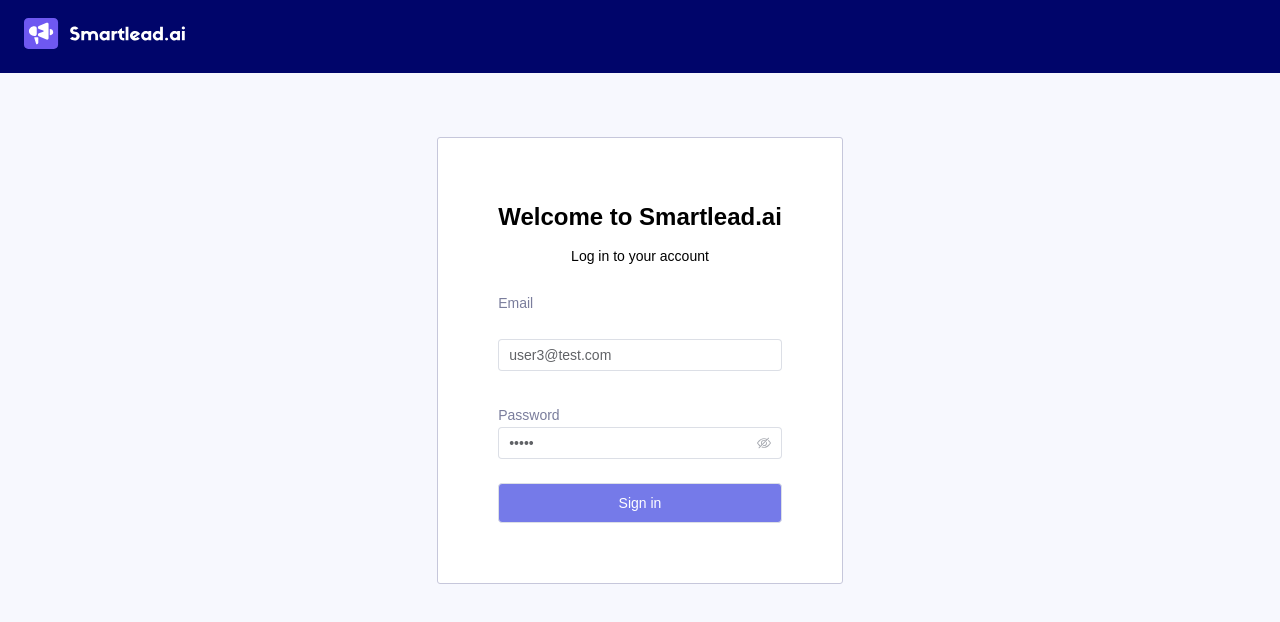
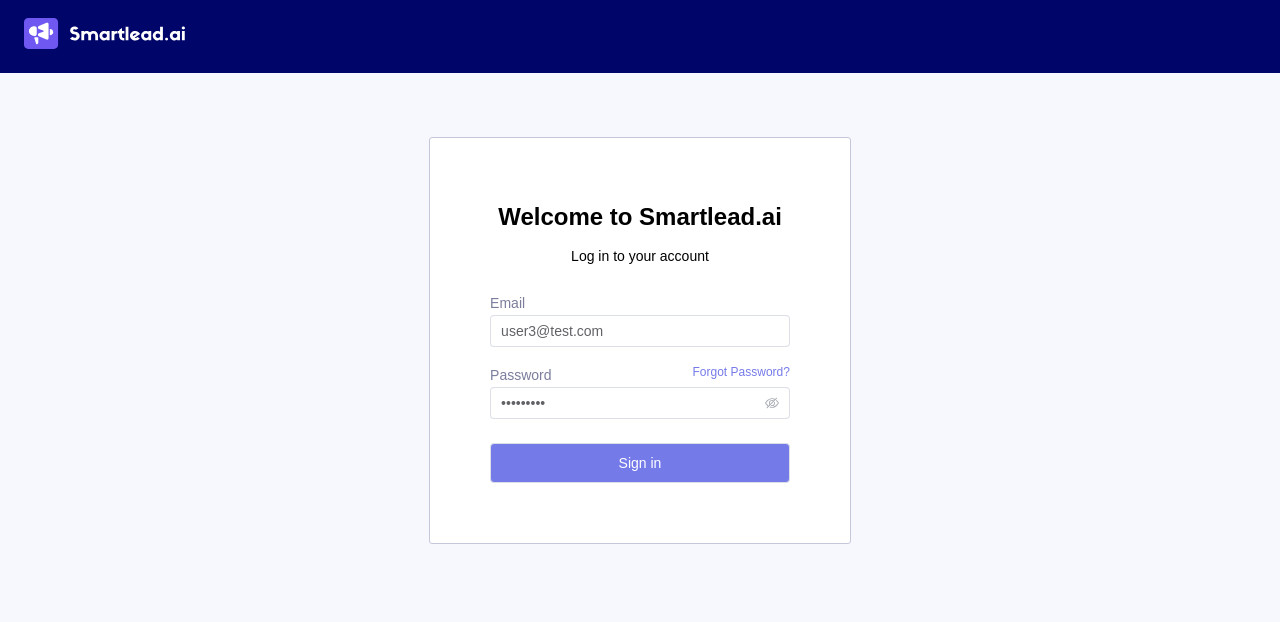
Before and after one commit to Manu-jayaprakash/smart-lead-ai, a Vue app: page / in a window 1280 px wide. Shown: the top 622 px of the page. Built offline with nearby package versions, Linux system fonts and the light colour scheme.

Commit message:
fix common input

```diff
--- a/src/components/common/CommonInput.vue
+++ b/src/components/common/CommonInput.vue
@@ -1,21 +1,17 @@
 <template>
-  <div>
-    <div v-if="label" class="common-input__label">
-      {{ label }}
-    </div>
-
-    <el-input
-      v-bind="$attrs"
-      v-model="model"
-      :placeholder="placeholder"
-      :type="inputType"
-      :show-password="inputType === 'password'"
-    />
-  </div>
+  <el-input
+    v-model="model"
+    :placeholder="placeholder"
+    :type="inputType"
+    :show-password="inputType === 'password'"
+  >
+    <template #prefix>
+      <slot name="prefix" />
+    </template>
+  </el-input>
 </template>
 <script lang="ts" setup>
 type Props = {
-  label?: string
   placeholder?: string
   inputType?: string
 }
@@ -26,10 +22,3 @@
   required: true
 })
 </script>
-
-<style lang="scss" scoped>
-.common-input__label {
-  line-height: 1.5rem;
-  color: #7a7d9c;
-}
-</style>
--- a/src/components/email-campaigns/EmailCampaigns.vue
+++ b/src/components/email-campaigns/EmailCampaigns.vue
@@ -10,9 +10,12 @@
       <CommonInput
         v-model="searchText"
         placeholder="Search Campaigns"
-        :prefix-icon="Search"
         class="email-campaigns__header-actions-search"
-      />
+      >
+        <template #prefix>
+          <el-icon><Search /></el-icon>
+        </template>
+      </CommonInput>
       <CommonButton label="+ Add Campaign" class="email-campaigns__header-actions-cta ml-lg" />
     </div>
   </div>
--- a/src/views/LoginView/LoginPage.vue
+++ b/src/views/LoginView/LoginPage.vue
@@ -4,20 +4,17 @@
 
     <p class="text-center">Log in to your account</p>
 
-    <CommonInput
-      v-model="email"
-      label="Email"
-      placeholder="enter email"
-      class="mb-md mt-lg"
-      inputType="email"
-    />
+    <div class="mt-lg">
+      <span class="login-page__form-label">Email</span>
+      <CommonInput v-model="email" placeholder="enter email" inputType="email" />
+    </div>
 
-    <CommonInput
-      v-model="password"
-      label="Password"
-      placeholder="enter password"
-      inputType="password"
-    />
+    <div class="mt-md">
+      <div class="flex">
+        <span class="login-page__form-label">Password</span>
+        <span class="login-page__form-forgot-password-label ml-auto">Forgot Password?</span>
+      </div>
+      <CommonInput v-model="password" placeholder="enter password" inputType="password" />
 
       <CommonButton
         label="Sign in"
@@ -25,6 +22,7 @@
         :is-disabled="!email || !password"
         @click="handleLoginSubmit"
       />
+    </div>
   </FormCard>
 </template>
 
@@ -45,4 +43,14 @@
 .login-page {
   margin: 4rem auto 0 auto;
 }
+.login-page__form-label {
+  line-height: 1.5rem;
+  color: #7a7d9c;
+}
+.login-page__form-forgot-password-label {
+  color: $primary;
+  cursor: pointer;
+  font-weight: 500;
+  font-size: 12px;
+}
 </style>
--- a/src/views/LoginView/composables/dummyUserCredentials.ts
+++ b/src/views/LoginView/composables/dummyUserCredentials.ts
@@ -1,14 +1,14 @@
 export const dummyUseCredentials = [
   {
     email: 'user1@test.com',
-    password: 'test1'
+    password: 'test1_!@#'
   },
   {
     email: 'user2@test.com',
-    password: 'test2'
+    password: 'test2_!@#'
   },
   {
     email: 'user3@test.com',
-    password: 'test3'
+    password: 'test3_!@#'
   }
 ]
--- a/src/views/LoginView/composables/useLoginPage.ts
+++ b/src/views/LoginView/composables/useLoginPage.ts
@@ -9,7 +9,7 @@
 
   const router = useRouter()
   const email = ref('user3@test.com')
-  const password = ref('test3')
+  const password = ref('test3_!@#')
 
   const handleLoginSubmit = () => {
     const user = dummyUseCredentials.find((item) => item.email === email.value)
```
Lines whose indentation alone changed are shown as unchanged.
